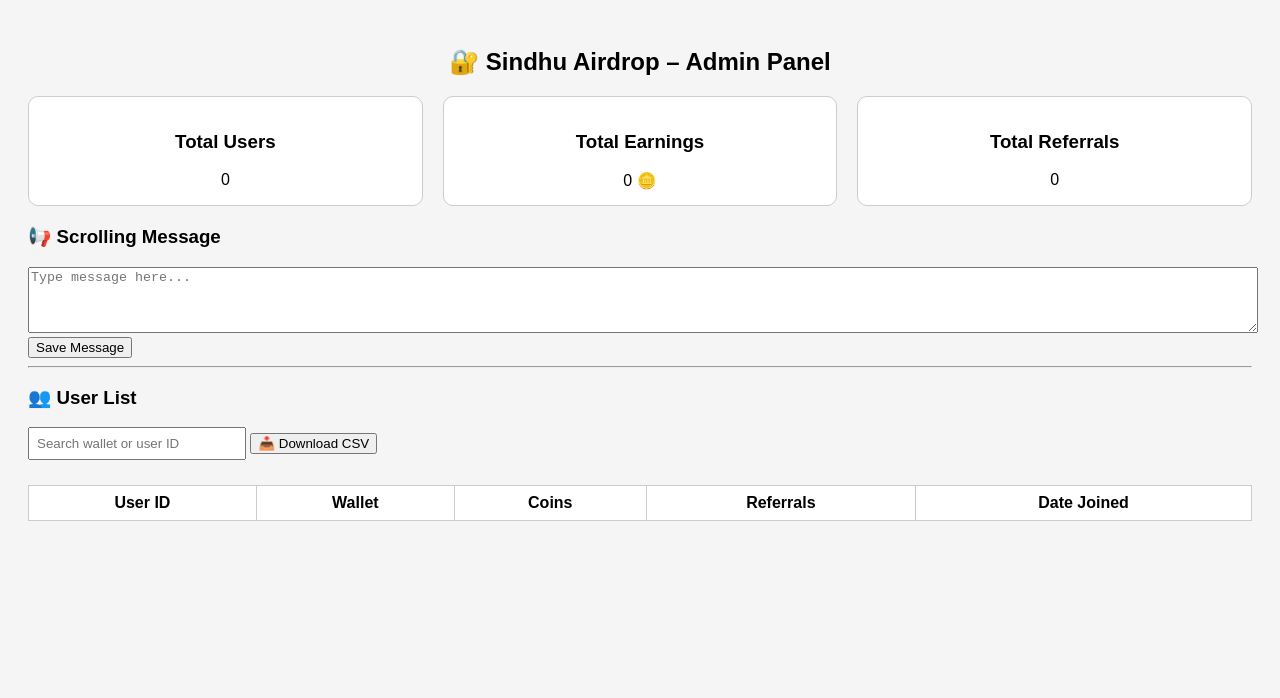
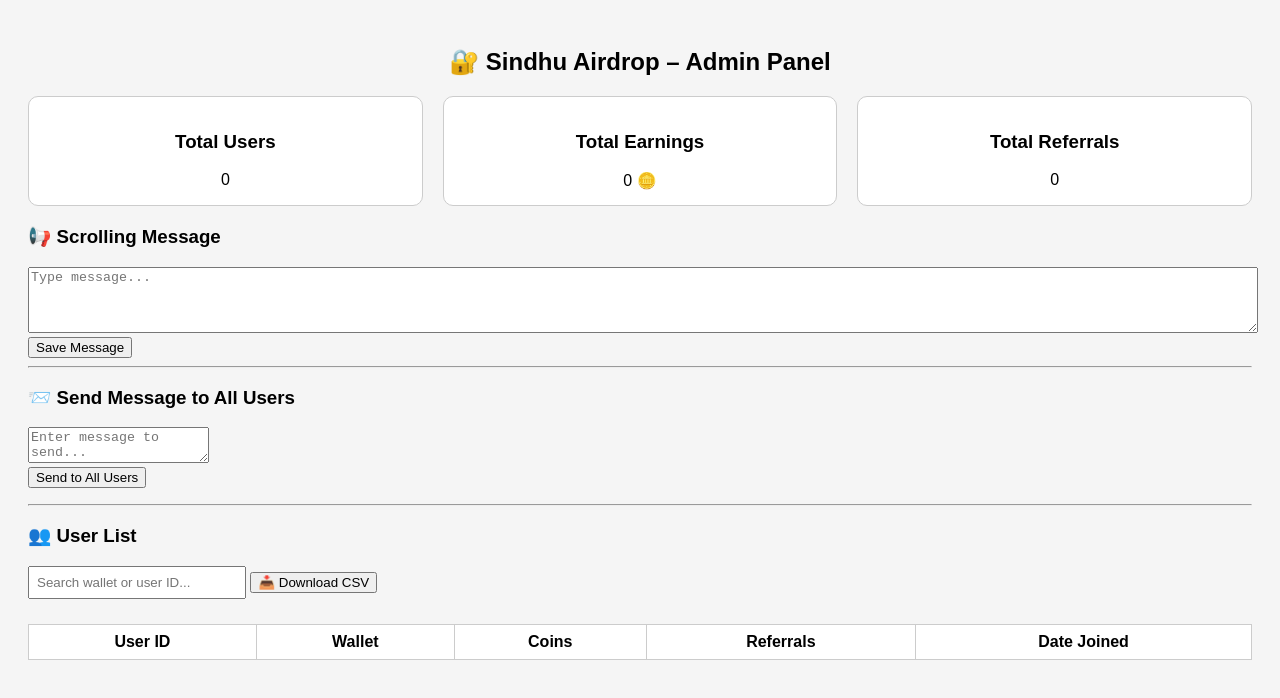
Before and after one commit to sindhuairdrops/sindhu-airdrop-game, a website: page admin/index.html in a window 1280 px wide. Drawn offline with Linux system fonts and the light colour scheme; no server answers.

Commit message:
Update index.html

```diff
--- a/admin/index.html
+++ b/admin/index.html
@@ -10,6 +10,9 @@
 
 <h2>🔐 Sindhu Airdrop – Admin Panel</h2>
 
+<!-- ================================
+       STAT BOXES
+================================ -->
 <div class="stats">
     <div class="box">
         <h3>Total Users</h3>
@@ -27,16 +30,34 @@
     </div>
 </div>
 
+<!-- ================================
+       SCROLLING MESSAGE
+================================ -->
 <h3>📢 Scrolling Message</h3>
-<textarea id="scrollMsg" placeholder="Type message here..."></textarea>
+<textarea id="scrollMsg" placeholder="Type message..."></textarea>
 <button onclick="saveMsg()">Save Message</button>
 
 <hr>
 
+<!-- ================================
+       BROADCAST TO ALL USERS
+================================ -->
+<h3>📨 Send Message to All Users</h3>
+<textarea id="broadcastBox" placeholder="Enter message to send..."></textarea>
+<br>
+<button onclick="sendBroadcast()">Send to All Users</button>
+
+<p id="broadcastStatus" style="color:green; font-weight:bold;"></p>
+
+<hr>
+
+<!-- ================================
+       USER TABLE
+================================ -->
 <h3>👥 User List</h3>
 
 <input type="text" id="searchBox"
-       placeholder="Search wallet or user ID"
+       placeholder="Search wallet or user ID..."
        onkeyup="filterUsers()">
 
 <button onclick="downloadCSV()">📥 Download CSV</button>
@@ -55,5 +76,6 @@
 </table>
 
 <script src="admin.js"></script>
+
 </body>
 </html>
```
